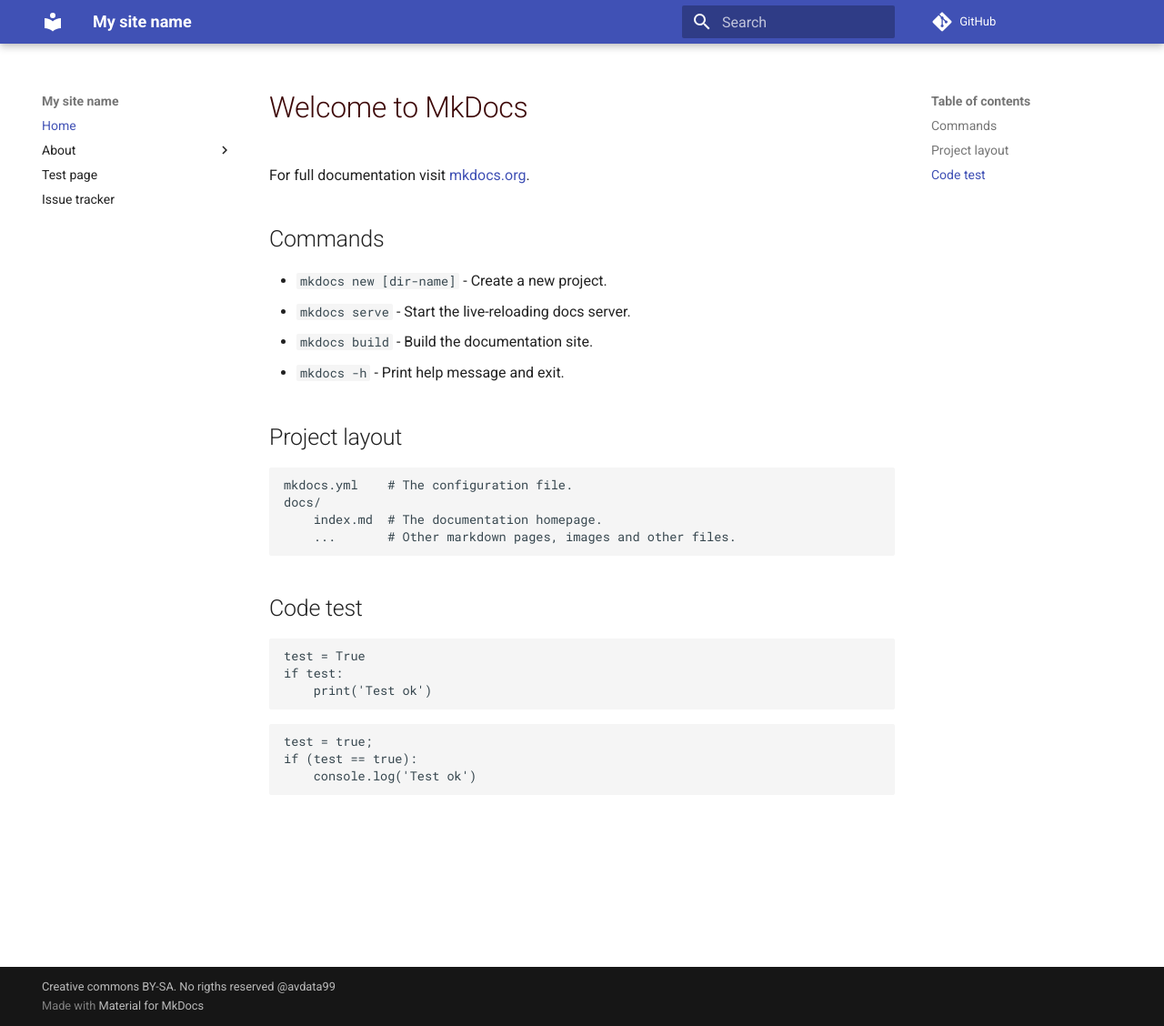
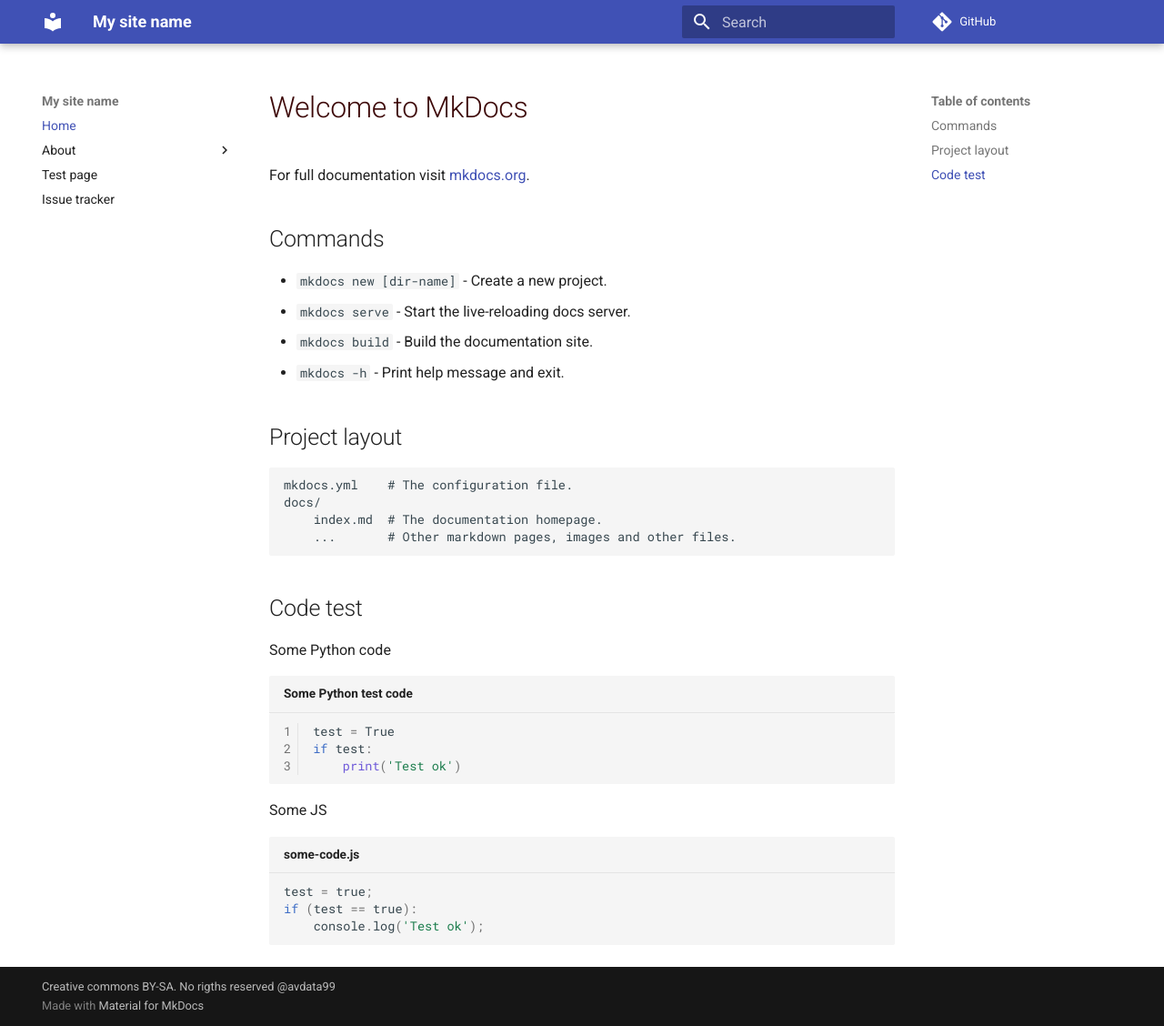
Before and after one commit to avdata99/test-mkdocs, an MkDocs documentation site: the page built from docs/index.md, in a window 1280 px wide and 1128 px high. Shown: the whole window at 91% size. Built offline with MkDocs 1.6.1 and Material for MkDocs 9.7.7, drawn with Linux system fonts in a browser that asks for light colours; comment, search, counter and statistics services are not loaded.

Commit message:
Fix code block style for material

````diff
--- a/docs/index.md
+++ b/docs/index.md
@@ -18,14 +18,20 @@
 
 ## Code test
 
-```python
+Some Python code
+
+
+``` py title="Some Python test code" linenums="1"
 test = True
 if test:
     print('Test ok')
 ```
 
-```javascript
+Some JS
+
+
+``` js title="some-code.js"
 test = true;
 if (test == true):
-    console.log('Test ok')
+    console.log('Test ok');
 ```
--- a/mkdocs.yml
+++ b/mkdocs.yml
@@ -46,7 +46,9 @@
 extra:
     version: 0.1.5
 
-# markdown_extensions:
-#    - smarty
-#     - toc:
-#         permalink: True
+markdown_extensions:
+  - pymdownx.highlight:
+      anchor_linenums: true
+  - pymdownx.inlinehilite
+  - pymdownx.snippets
+  - pymdownx.superfences
````
